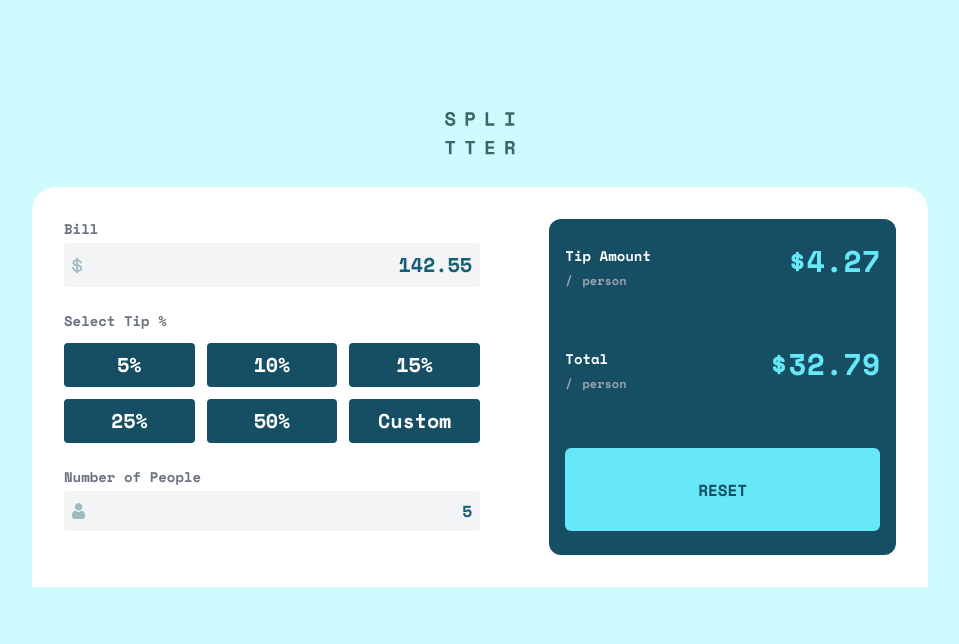
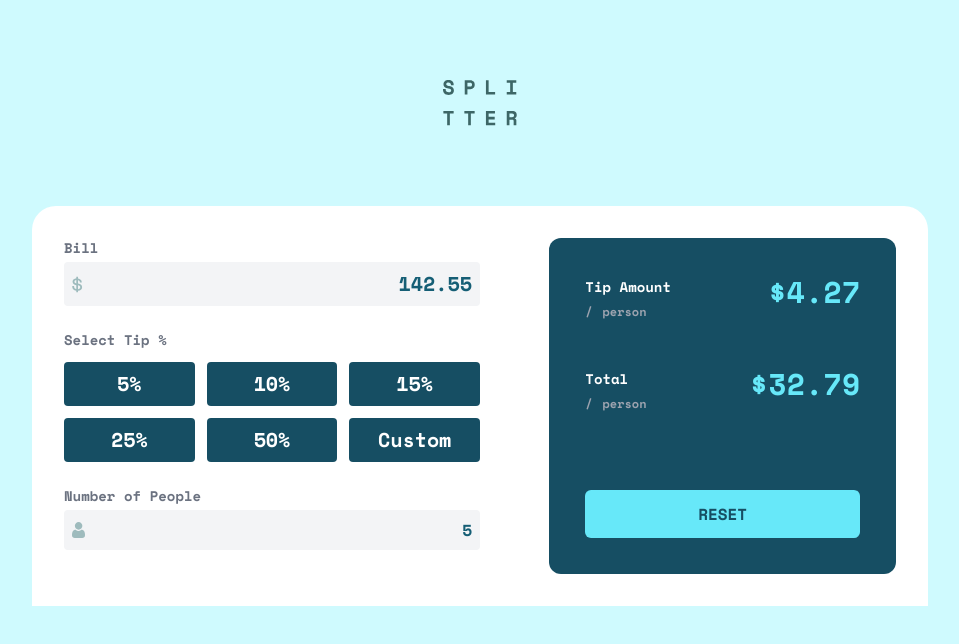
Before and after one commit to OlaniyanEniola/calculator-app, a website: page public/index.html in a window 1280 px wide. Shown: the whole page, without its empty margins (160-1119 px from the left). Drawn offline with nearby package versions, Linux system fonts and the light colour scheme.

Commit message:
improved design

```diff
--- a/public/index.html
+++ b/public/index.html
@@ -8,9 +8,8 @@
   <link rel="stylesheet" href="style.css">
 </head>
 <body class="bg-cyan-100 max-w-4xl my-20 mx-auto grid grid-cols-12">
-  <header class="bg-cyan-100 font-main p-8 col-span-12 grid">
-    <img src="images/logo.svg" alt="logo" class="w-1/4 justify-self-center
-    lg:w-1/12">
+  <header class="bg-cyan-100 font-main col-span-12 grid place-items-center">
+    <img src="images/logo.svg" alt="logo" class="max-w-1/4 mb-20 lg:w-1/12">
   </header>
 
   <main class="bg-white font-main font-semibold rounded-t-3xl p-8 col-span-12 grid grid-cols-12 content-around">
@@ -39,7 +38,7 @@
       </div>
     </div>
 
-    <section class="bg-cyan-900 py-6 px-4 rounded-xl col-span-12 grid grid-cols-12 lg:col-start-8">
+    <section class="bg-cyan-900 py-6 px-4 rounded-xl col-span-12 grid grid-cols-12 lg:p-9 col-start-8">
       <div class="col-span-12 grid grid-cols-12">
         <div class="col-span-6">
           <span class="text-white text-sm">Tip Amount</span>
@@ -58,7 +57,7 @@
         </div>
         <span class="text-3xl text-cyan-300 col-span-6 justify-self-end">$32.79</span>
       </div>
-      <button class="bg-cyan-300 p-2 rounded-md col-span-12 text-cyan-900">RESET</button>
+      <button class="bg-cyan-300 text-cyan-900 p-3 rounded-md col-span-12 lg:self-end">RESET</button>
     </section>
   </main>
 </body>
```
Also changed, not shown: public/style.css.
